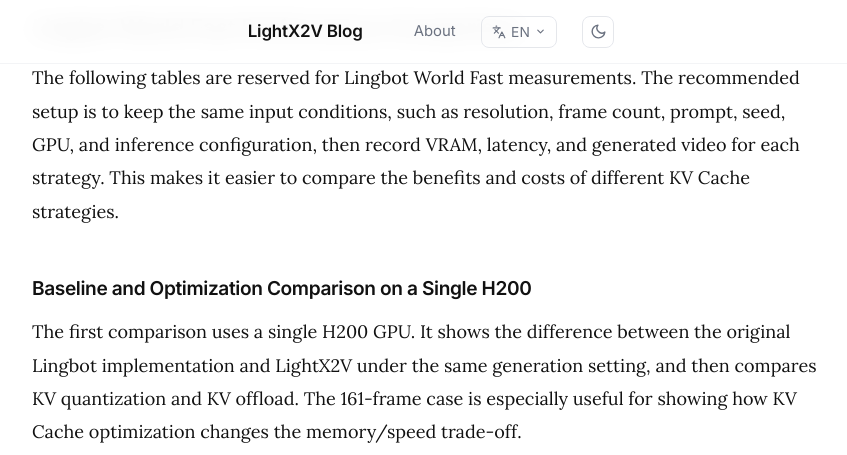
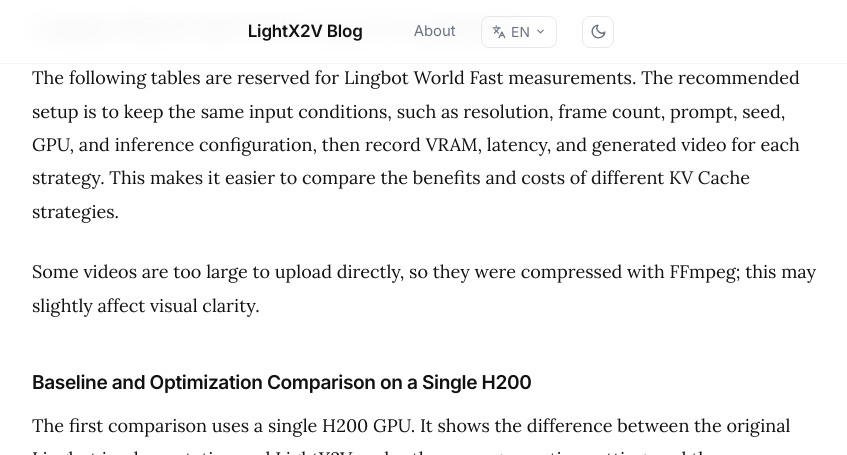
Before and after one commit to ModelTC/LightX2V-BLOG, a Jekyll site: the page built from _articles/Kvcache.md, in a window 1280 px wide and 900 px high, scrolled down 17182 px, cut to the strip 0-455 px from the top of the window. Shown: the whole strip, without its empty margins (209-1056 px from the left). Built offline with Jekyll 4.4.1, drawn with Linux system fonts in a browser that asks for light colours.

Commit message:
Update Kvcache.md

```diff
--- a/_articles/Kvcache.md
+++ b/_articles/Kvcache.md
@@ -400,6 +400,8 @@ Even on A100 / H100 / H200, KV Cache management remains useful. It can:
 
 The following tables are reserved for Lingbot World Fast measurements. The recommended setup is to keep the same input conditions, such as resolution, frame count, prompt, seed, GPU, and inference configuration, then record VRAM, latency, and generated video for each strategy. This makes it easier to compare the benefits and costs of different KV Cache strategies.
 
+Some videos are too large to upload directly, so they were compressed with FFmpeg; this may slightly affect visual clarity.
+
 
 ### Baseline and Optimization Comparison on a Single H200
 
```
